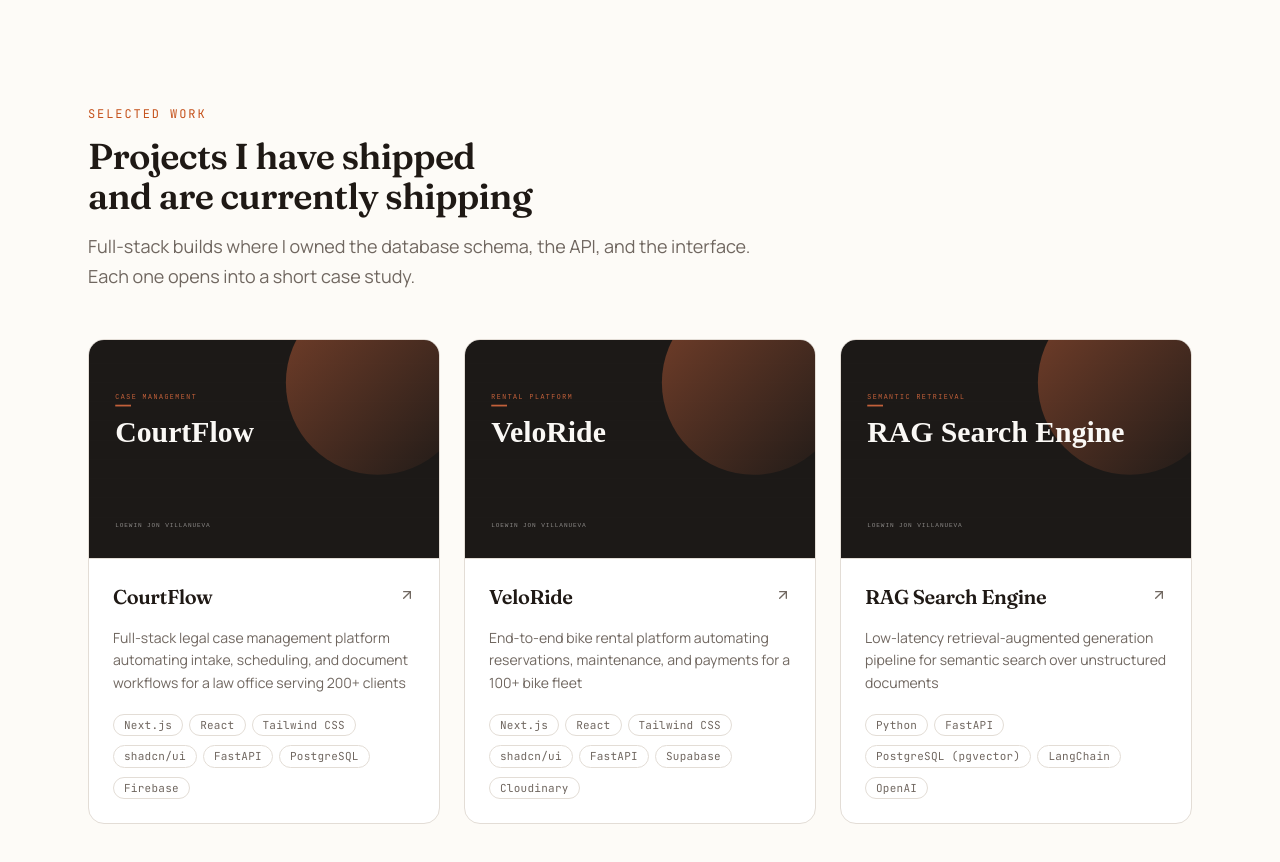
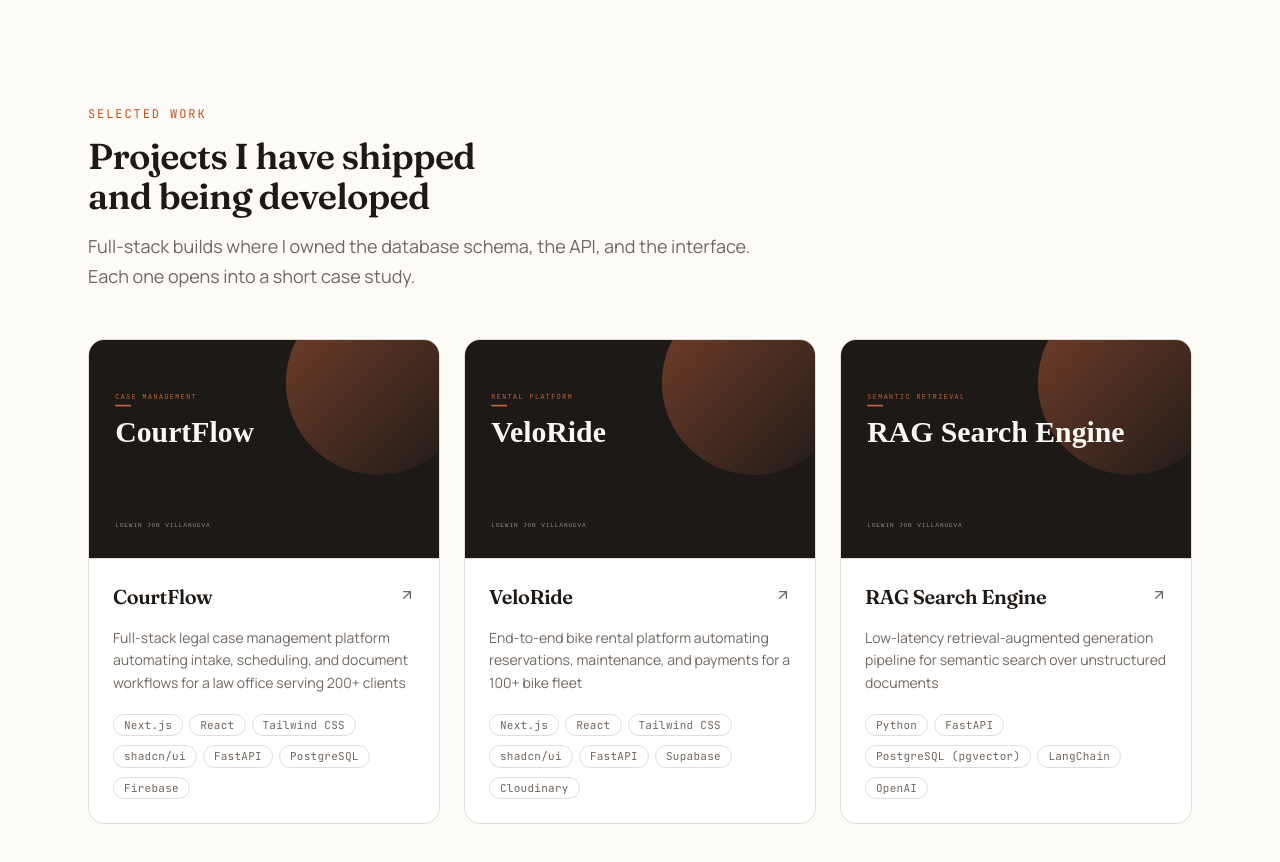
Before and after one commit to Orphic20/Portfolio, a Next.js app: page / in a window 1280 px wide. Shown: the part 1360-2222 px from the top of the page. Built offline with nearby package versions, Linux system fonts and the light colour scheme.

Commit message:
update headings

```diff
--- a/components/sections/projects.tsx
+++ b/components/sections/projects.tsx
@@ -7,7 +7,7 @@ export function Projects() {
     <Section
       id="projects"
       eyebrow="Selected work"
-      heading="Projects I have shipped and are currently shipping"
+      heading="Projects I have shipped and being developed"
       intro="Full-stack builds where I owned the database schema, the API, and the interface. Each one opens into a short case study."
     >
       <ul className="grid gap-6 sm:grid-cols-2 lg:grid-cols-3">
```
